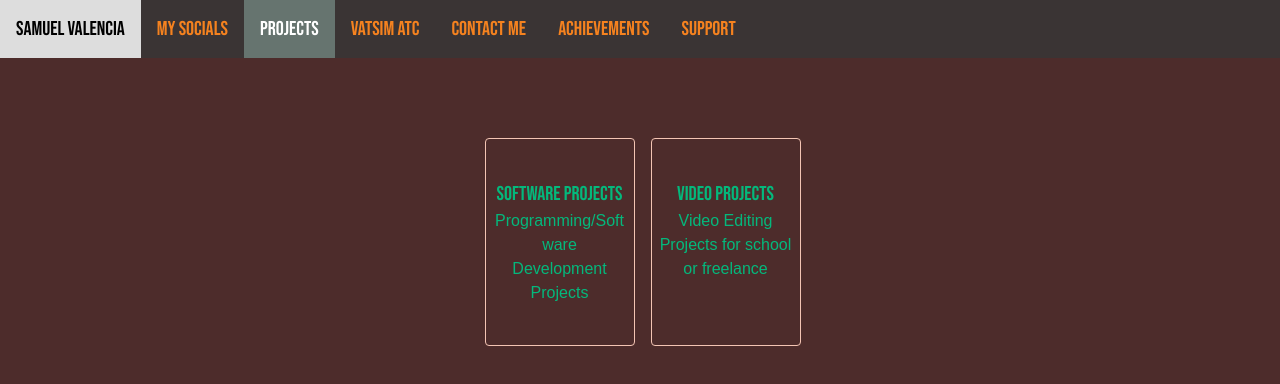
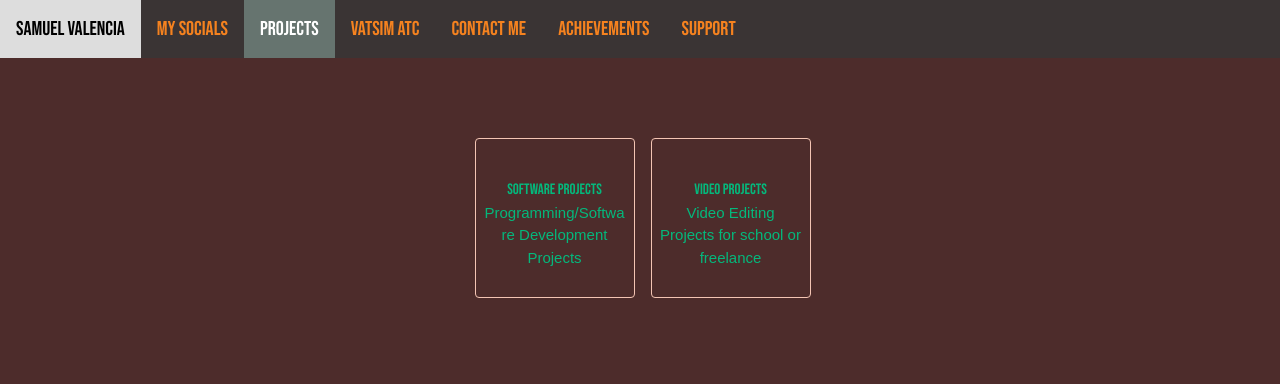
Before and after one commit to svalencia014/pws, a SvelteKit app: page /projects in a window 1280 px wide. Shown: the top 384 px of the page. Built offline with nearby package versions, Linux system fonts and the light colour scheme; a web font is replaced by a local one.

Commit message:
progress

```diff
--- a/src/app.css
+++ b/src/app.css
@@ -103,7 +103,8 @@ iframe {
 }
 .card, .nocard {
   padding: 1rem;
-  width: 150px;
+  width: 160px;
+  height: 160px;
   text-align: center;
   text-decoration: none;
   overflow-wrap: break-word;
@@ -137,12 +138,12 @@ iframe {
   height: 250px;
 }
 .card > h3 {
-  font-size: 1.25rem;
+  font-size: 75%;
   margin: 0;
   font-family: "Bebas Neue", "cursive";
 }
 .card > p {
-  font-size: 1rem;
+  font-size: 75%;
   margin: 0;
 }
 .links {
@@ -182,6 +183,9 @@ iframe {
 .banners img {
   width: 23rem;
 }
+
+@media only screen and ()
+
 @media only screen and (max-width: 1110px) {
   .banners {
     grid-template-columns: auto auto;
```
